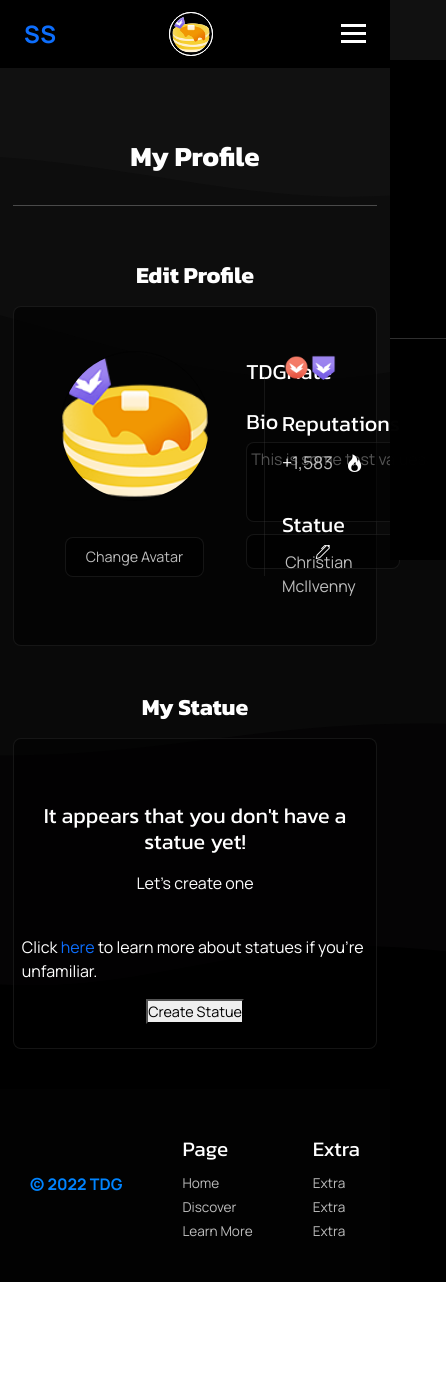
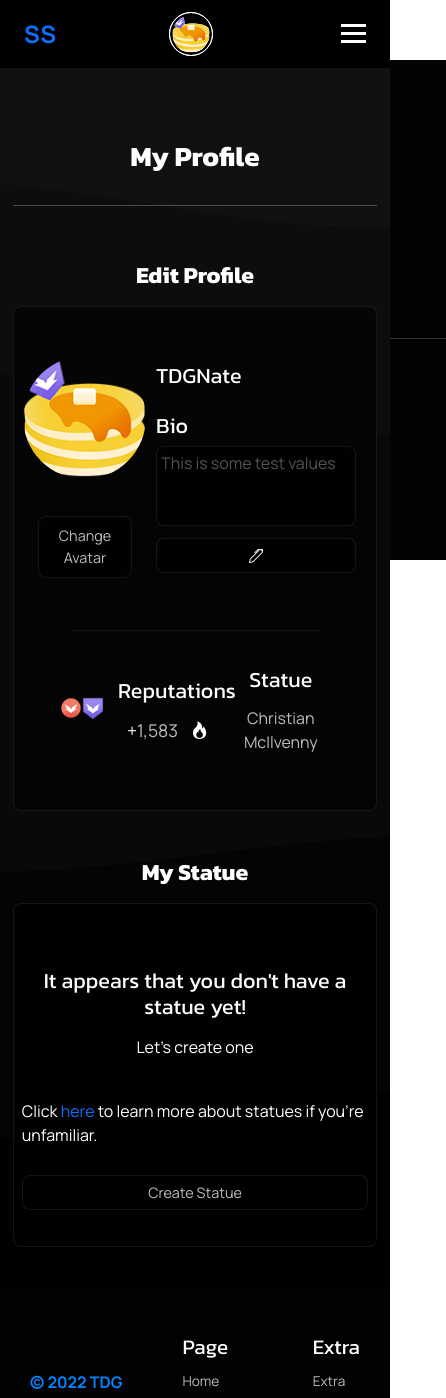
Before and after one commit to TDG-Org/Statue-Status, a React (Create React App) app in the folder client/: page /profile in a window 390 px wide. Shown: the top 1398 px of the page, 446 px wide, since content can reach past the window. Before the commit the page ends 1282 px from the top, so only its background shows below. Built offline with nearby package versions, Linux system fonts and the light colour scheme.

Commit message:
small adjustments to styles and changing format for mobile

```diff
--- a/client/src/pages/Profile/ProfilePage.scss
+++ b/client/src/pages/Profile/ProfilePage.scss
@@ -74,7 +74,7 @@
           }
         }
 
-      // left Side of Profile
+      // Right User Side of Profile
       .text-edit-side {
         display: flex;
         flex-direction: column;
@@ -105,6 +105,7 @@
             border: 1px solid $low-dark-clr;
           }
           .edit-bio-btn {
+            color: $mid-light-clr;
             width: 100%;
             max-width: 425px;
             margin: .75rem 0;
@@ -114,6 +115,7 @@
             border: 1px solid $low-dark-clr;
             background-color: $mid-dark-clr;
             &:hover {
+              color: $light-clr;
               border: 1px solid $accent-clr;
               background-color: $low-dark-clr;
             }
@@ -156,9 +158,9 @@
           flex-wrap: nowrap;
           font-size: 1.1rem;
           &:hover {
+            cursor: default;
             p, span {
-              cursor: pointer;
-              color: $accent-clr !important;
+              color: $light-clr !important;
             }
             i {
               color: rgb(255, 166, 0);
@@ -196,6 +198,22 @@
     flex-wrap: nowrap;
     align-items: center;
     justify-content: center;
+    .create-statue-btn {
+      color: $mid-light-clr;
+      width: 100%;
+      max-width: 425px;
+      margin: .75rem 0;
+      padding: .35rem;
+      font-size: 1.1rem;
+      border-radius: 8px;
+      border: 1px solid $low-dark-clr;
+      background-color: $mid-dark-clr;
+      &:hover {
+        color: $light-clr;
+        border: 1px solid $accent-clr;
+        background-color: $low-dark-clr;
+      }
+    }
   }
 
   // Has Statue
@@ -207,3 +225,66 @@
 // 1365
 
 // Media Queries
+
+@media screen and (max-width: 1365px) {
+
+  // Profile Section
+  .profile-sect {
+    .pallet {
+      padding: 1.75rem 1rem;
+      .container {
+        display: flex;
+        flex-direction: column;
+        .profile-sect-divider {
+          background: $low-dark-clr;
+          height: 1.5px;
+          width: 75%;
+          margin: .5rem auto;
+        }
+        .profile-sect-avatar {
+          width: 30%;
+          align-items: center;
+          .profile-sect-avatar-content {
+            width: 125px !important;
+          }
+        }
+        .user-edit {
+          width: 100%;
+          justify-content: space-evenly;
+          .text-edit-side {
+            width: 65% !important;
+          }
+        }
+          // User info
+        .other-user-info {
+          display: flex;
+          flex-direction: row;
+          justify-content: space-evenly;
+          align-items: center;
+          width: 100%;
+          padding: 1.75rem 1rem;
+          .profile-sect-badges {
+            width: 15%;
+          }
+          .profile-sect-reps, .profile-sect-statue {
+            width:33.3%;
+            text-align: center;
+            justify-content: center;
+            gap: 1rem;
+            h4 {
+              text-align: center;
+            }
+            .rep {
+              justify-content: center;
+              align-items: center;
+              text-align: center;
+              #repCount {
+                margin: 0 !important;
+              }
+            }
+          }
+        }
+      }
+    }
+  }
+}
```
